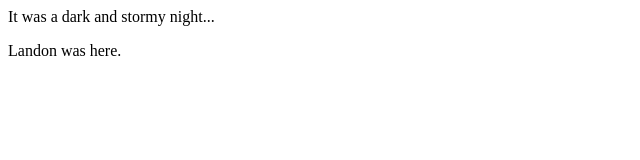
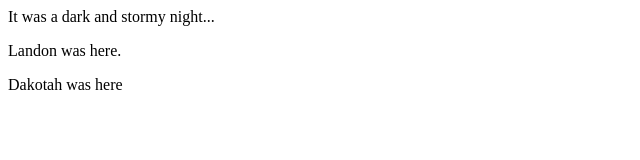
Before and after one commit to dakotahclark/fireside-story, a plain HTML site: page index.html in a window 1280 px wide. Shown: the whole page, without its empty margins (0-640 px from the left). Drawn offline with Linux system fonts and the light colour scheme.

Commit message:
initial commit

```diff
--- a/index.html
+++ b/index.html
@@ -2,5 +2,6 @@
     <body>
       <p>It was a dark and stormy night...</p>
       <p>Landon was here.</p>
+      <p>Dakotah was here</p>
     </body>
   </html>
```
